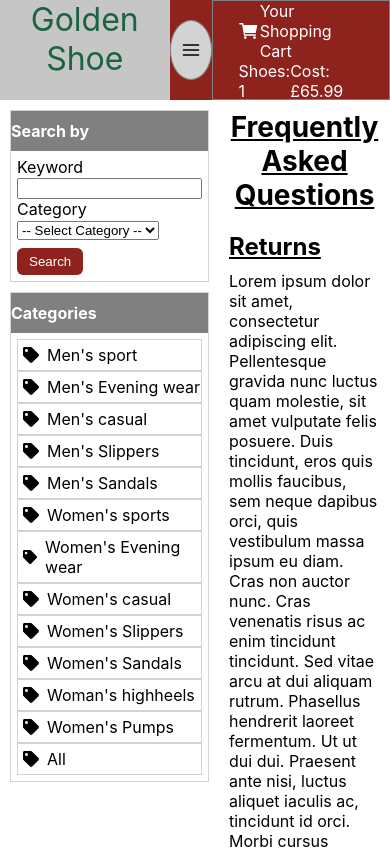
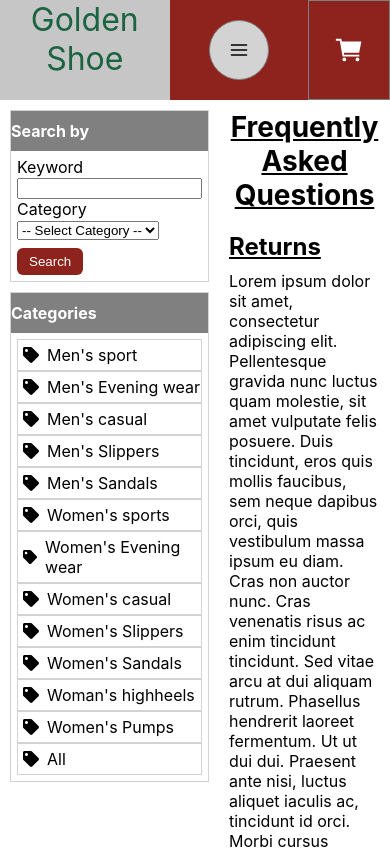
Before and after one commit to BenSymons/golden_shoes, a React (Create React App) app: page /faqs in a window 390 px wide. Shown: the top 849 px of the page. Built offline with nearby package versions, Linux system fonts and the light colour scheme.

Commit message:
make the header responsive

```diff
--- a/src/components/BurgerButton.jsx
+++ b/src/components/BurgerButton.jsx
@@ -1,7 +1,7 @@
 import { IoCartSharp } from "react-icons/io5"
 import { FiMenu } from "react-icons/fi"
 
-const BurgerButton = ({ setMenu }) => {
+const BurgerButton = ({ setMenu, width }) => {
     return (
         <div className="header-buttons">
             <div
@@ -10,15 +10,14 @@ const BurgerButton = ({ setMenu }) => {
             >
                 <FiMenu />
             </div>
-            <div className="cart-button">
+            <div className={width > 500 && "cart-button"}>
                 <div className="flex-valign">
                     <IoCartSharp fontSize="30px" />
-                    <p>Your Shopping Cart</p>
                 </div>
-                <div className="flex-valign">
+                {width > 500 && (<div>
                     <p>Shoes: 1</p>
                     <p>Cost: £65.99</p>
-                </div>
+                </div>)}
             </div>
         </div>
     )
--- a/src/components/PageContainer.jsx
+++ b/src/components/PageContainer.jsx
@@ -14,6 +14,8 @@ const PageContainer = ({ children }) => {
     const navigate = useNavigate()
     const location = useLocation()
     const { pathname } = location
+    console.log(width)
+    console.log(width > 1000)
 
     const handleNavigate = (url) => navigate(url)
 
@@ -23,7 +25,7 @@ const PageContainer = ({ children }) => {
                 <div className="logo-box">
                     <p>Golden Shoe</p>
                 </div>
-                {width < 1000 ? <BurgerButton setMenu={setMenu} /> : (
+                {width < 1000 ? <BurgerButton setMenu={setMenu} width={width} /> : (
                     <nav className="header-buttons">
                         <div
                             onClick={() => handleNavigate("/")}
```
